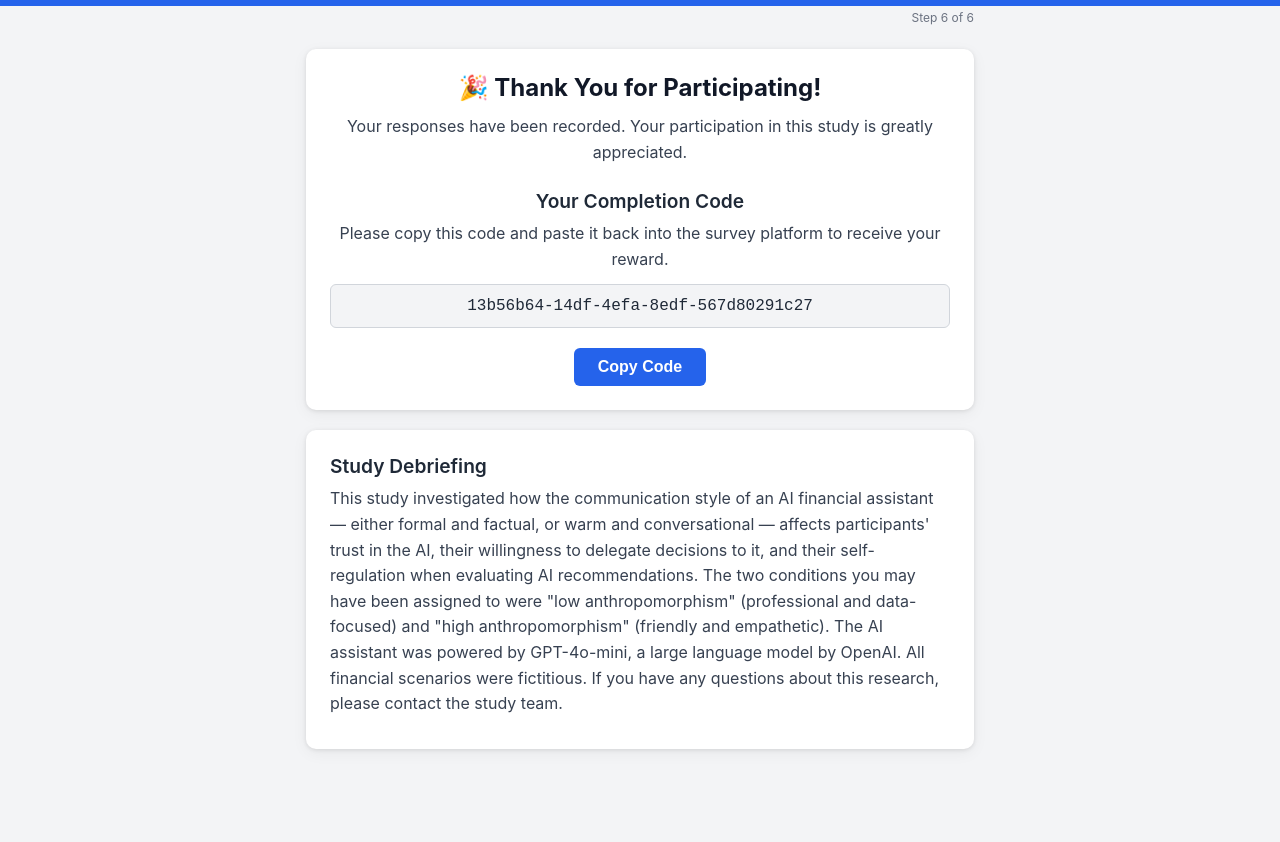
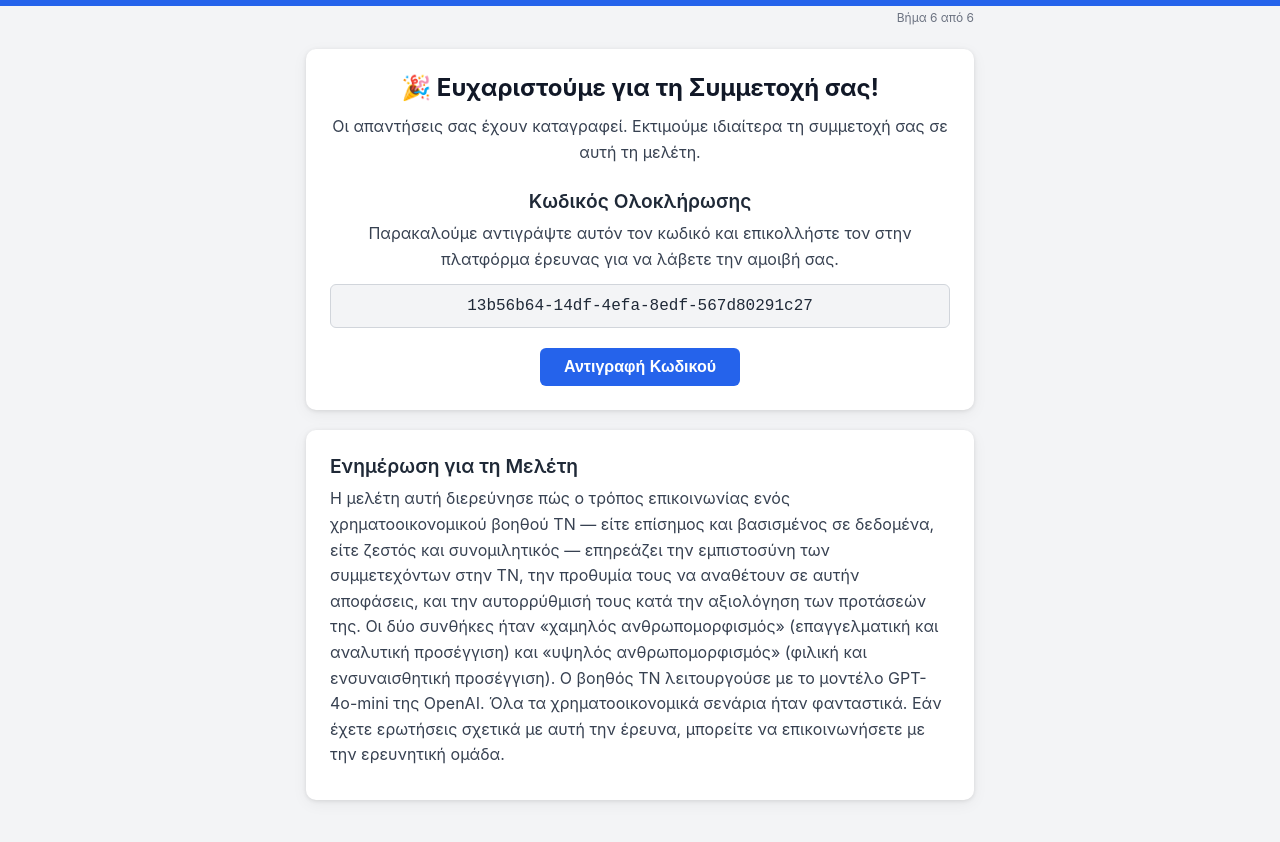
Before and after one commit to zpatergiannaki-ship-it/ai-finance-experiment, a website: page pages/complete.html in a window 1280 px wide. Before the commit the page ends 817 px from the top, so only its background shows below. Drawn offline with Linux system fonts and the light colour scheme.

Commit message:
Translate complete.html to Greek

```diff
--- a/pages/complete.html
+++ b/pages/complete.html
@@ -1,31 +1,31 @@
 <!DOCTYPE html>
-<html lang="en">
+<html lang="el">
 <head>
   <meta charset="UTF-8" />
   <meta name="viewport" content="width=device-width, initial-scale=1.0" />
-  <title>Complete — AI Financial Assistant Study</title>
+  <title>Ολοκλήρωση — Μελέτη Χρηματοοικονομικού Βοηθού ΤΝ</title>
   <link rel="stylesheet" href="../assets/style.css" />
 </head>
 <body>
   <div class="progress-bar-wrapper">
     <div class="progress-bar" style="width: 100%;"></div>
   </div>
-  <div class="progress-label">Step 6 of 6</div>
+  <div class="progress-label">Βήμα 6 από 6</div>
 
   <div class="container">
     <div class="card" style="text-align:center;">
-      <h1>🎉 Thank You for Participating!</h1>
-      <p style="margin-top:0.75rem;">Your responses have been recorded. Your participation in this study is greatly appreciated.</p>
+      <h1>🎉 Ευχαριστούμε για τη Συμμετοχή σας!</h1>
+      <p style="margin-top:0.75rem;">Οι απαντήσεις σας έχουν καταγραφεί. Εκτιμούμε ιδιαίτερα τη συμμετοχή σας σε αυτή τη μελέτη.</p>
 
-      <h2 style="margin-top:1.5rem;">Your Completion Code</h2>
-      <p>Please copy this code and paste it back into the survey platform to receive your reward.</p>
-      <div class="code-display" id="completion-code">Loading…</div>
-      <button id="copy-btn" class="btn btn-primary" style="margin-top:0.5rem;">Copy Code</button>
+      <h2 style="margin-top:1.5rem;">Κωδικός Ολοκλήρωσης</h2>
+      <p>Παρακαλούμε αντιγράψτε αυτόν τον κωδικό και επικολλήστε τον στην πλατφόρμα έρευνας για να λάβετε την αμοιβή σας.</p>
+      <div class="code-display" id="completion-code">Φόρτωση…</div>
+      <button id="copy-btn" class="btn btn-primary" style="margin-top:0.5rem;">Αντιγραφή Κωδικού</button>
     </div>
 
     <div class="card">
-      <h2>Study Debriefing</h2>
-      <p>This study investigated how the communication style of an AI financial assistant — either formal and factual, or warm and conversational — affects participants' trust in the AI, their willingness to delegate decisions to it, and their self-regulation when evaluating AI recommendations. The two conditions you may have been assigned to were "low anthropomorphism" (professional and data-focused) and "high anthropomorphism" (friendly and empathetic). The AI assistant was powered by GPT-4o-mini, a large language model by OpenAI. All financial scenarios were fictitious. If you have any questions about this research, please contact the study team.</p>
+      <h2>Ενημέρωση για τη Μελέτη</h2>
+      <p>Η μελέτη αυτή διερεύνησε πώς ο τρόπος επικοινωνίας ενός χρηματοοικονομικού βοηθού ΤΝ — είτε επίσημος και βασισμένος σε δεδομένα, είτε ζεστός και συνομιλητικός — επηρεάζει την εμπιστοσύνη των συμμετεχόντων στην ΤΝ, την προθυμία τους να αναθέτουν σε αυτήν αποφάσεις, και την αυτορρύθμισή τους κατά την αξιολόγηση των προτάσεών της. Οι δύο συνθήκες ήταν «χαμηλός ανθρωπομορφισμός» (επαγγελματική και αναλυτική προσέγγιση) και «υψηλός ανθρωπομορφισμός» (φιλική και ενσυναισθητική προσέγγιση). Ο βοηθός ΤΝ λειτουργούσε με το μοντέλο GPT-4o-mini της OpenAI. Όλα τα χρηματοοικονομικά σενάρια ήταν φανταστικά. Εάν έχετε ερωτήσεις σχετικά με αυτή την έρευνα, μπορείτε να επικοινωνήσετε με την ερευνητική ομάδα.</p>
     </div>
   </div>
 
@@ -37,13 +37,13 @@
 
       document.getElementById('copy-btn').addEventListener('click', function () {
         navigator.clipboard.writeText(pid).then(function () {
-          document.getElementById('copy-btn').textContent = 'Copied ✓';
+          document.getElementById('copy-btn').textContent = 'Αντιγράφηκε ✓';
           setTimeout(function () {
-            document.getElementById('copy-btn').textContent = 'Copy Code';
+            document.getElementById('copy-btn').textContent = 'Αντιγραφή Κωδικού';
           }, 2000);
         }).catch(function () {
-          // Fallback for browsers without clipboard API
-          window.prompt('Copy your completion code:', pid);
+          // Εναλλακτική μέθοδος για περιηγητές χωρίς clipboard API
+          window.prompt('Αντιγράψτε τον κωδικό ολοκλήρωσής σας:', pid);
         });
       });
     });
```
